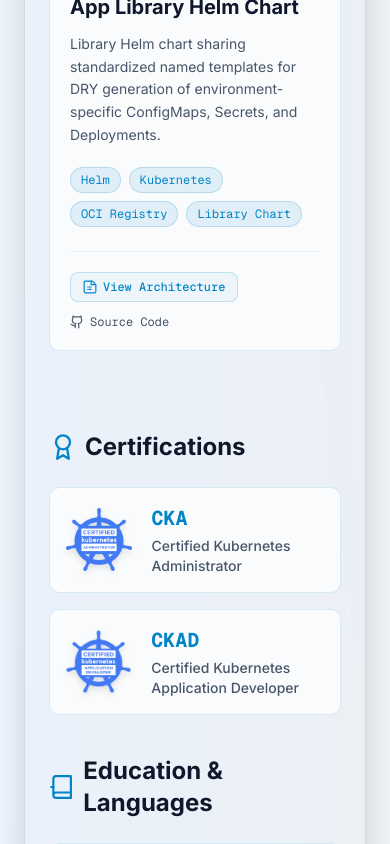
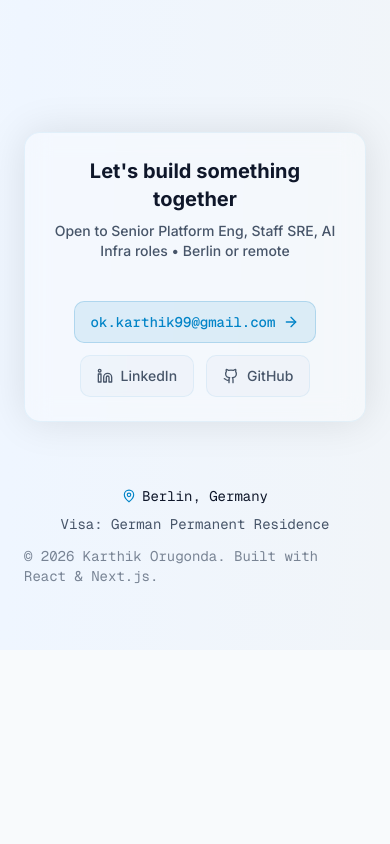
Before and after one commit to ok-karthik/ok-karthik.github.io, a Next.js app: page / in a window 390 px wide. Shown: the part 10380-11224 px from the top of the page. After the commit the page ends 11030 px from the top, so only its background shows below. Built offline with nearby package versions, Linux system fonts and the light colour scheme.

Commit message:
style: remove massive section wrappers to restore full-width open layout

```diff
--- a/components/connect-section.tsx
+++ b/components/connect-section.tsx
@@ -68,8 +68,8 @@ const contactLinks = [
 export function ConnectSection() {
   return (
     <section id="contact" className="py-16 px-6">
-      <div className="max-w-7xl mx-auto">
-        <div className="bg-black/[0.02] dark:bg-white/[0.02] backdrop-blur-sm border border-black/10 dark:border-white/10 rounded-2xl p-6 md:p-8 flex flex-col md:flex-row items-center justify-between gap-6 shadow-[0_0_40px_rgba(0,0,0,0.1)] hover:border-primary/30 transition-colors">
+      <div className="max-w-5xl mx-auto">
+        <div className="bg-card/40 backdrop-blur-md border border-border/50 rounded-2xl p-6 md:p-8 flex flex-col md:flex-row items-center justify-between gap-6 shadow-[0_0_40px_rgba(0,0,0,0.1)] hover:border-primary/30 transition-colors">
           <div className="text-center md:text-left">
             <h2 className="text-xl md:text-2xl font-bold text-foreground mb-2">{"Let's build something together"}</h2>
             <p className="text-muted-foreground text-sm font-medium">Open to Senior Platform Eng, Staff SRE, AI Infra roles • Berlin or remote</p>
--- a/components/experience-section.tsx
+++ b/components/experience-section.tsx
@@ -49,11 +49,7 @@ const experiences = [
 export function ExperienceSection() {
   return (
     <section id="experience" className="py-20 px-6 bg-secondary/20 overflow-hidden">
-      <div className="max-w-7xl mx-auto bg-black/[0.02] dark:bg-white/[0.02] backdrop-blur-sm border border-black/10 dark:border-white/10 rounded-[2.5rem] shadow-2xl relative overflow-hidden">
-        {/* Subtle inner glow effect */}
-        <div className="absolute inset-0 bg-gradient-to-tr from-primary/5 via-transparent to-transparent opacity-20 pointer-events-none" />
-
-        <div className="relative z-10 px-6 py-16 md:px-10 md:py-16">
+      <div className="max-w-5xl mx-auto">
           <motion.h2
             initial={{ opacity: 0, y: 20 }}
             whileInView={{ opacity: 1, y: 0 }}
@@ -129,7 +125,6 @@ export function ExperienceSection() {
               </motion.div>
             ))}
           </div>
-        </div>
       </div>
     </section>
   )
--- a/components/projects-certifications.tsx
+++ b/components/projects-certifications.tsx
@@ -246,11 +246,7 @@ const projects = [
 export function ProjectsCertifications() {
   return (
     <section id="projects" className="py-20 px-6 overflow-hidden">
-      <div className="max-w-7xl mx-auto bg-black/[0.02] dark:bg-white/[0.02] backdrop-blur-sm border border-black/10 dark:border-white/10 rounded-[2.5rem] shadow-2xl relative overflow-hidden">
-        {/* Subtle inner glow effect */}
-        <div className="absolute inset-0 bg-gradient-to-bl from-primary/5 via-transparent to-transparent opacity-20 pointer-events-none" />
-
-        <div className="relative z-10 px-6 py-16 md:px-10 md:py-16">
+      <div className="max-w-6xl mx-auto">
           <motion.h2
             initial={{ opacity: 0, y: 20 }}
           whileInView={{ opacity: 1, y: 0 }}
@@ -435,7 +431,6 @@ export function ProjectsCertifications() {
             </motion.div>
           </div>
         </div>
-        </div>
       </div>
     </section>
   )
--- a/components/technical-expertise-pill-grid.tsx
+++ b/components/technical-expertise-pill-grid.tsx
@@ -281,11 +281,7 @@ function SkillPill({ skill, isPremium }: { skill: Skill, isPremium?: boolean })
 export function TechnicalExpertisePillGrid() {
   return (
     <section id="tech-skills" className="py-20 px-6 relative z-20">
-      <div className="max-w-7xl mx-auto bg-black/[0.02] dark:bg-white/[0.02] backdrop-blur-sm border border-black/10 dark:border-white/10 rounded-[2.5rem] shadow-2xl relative overflow-hidden">
-        {/* Subtle inner glow effect */}
-        <div className="absolute inset-0 bg-gradient-to-br from-primary/10 via-transparent to-transparent opacity-20 pointer-events-none" />
-
-        <div className="relative z-10 px-6 py-16 md:px-10 md:py-16">
+      <div className="max-w-6xl mx-auto">
           <motion.h2
             initial={{ opacity: 0, y: 20 }}
             whileInView={{ opacity: 1, y: 0 }}
@@ -320,7 +316,6 @@ export function TechnicalExpertisePillGrid() {
                 </motion.div>
               )
             })}
-          </div>
         </div>
       </div>
     </section>
```
